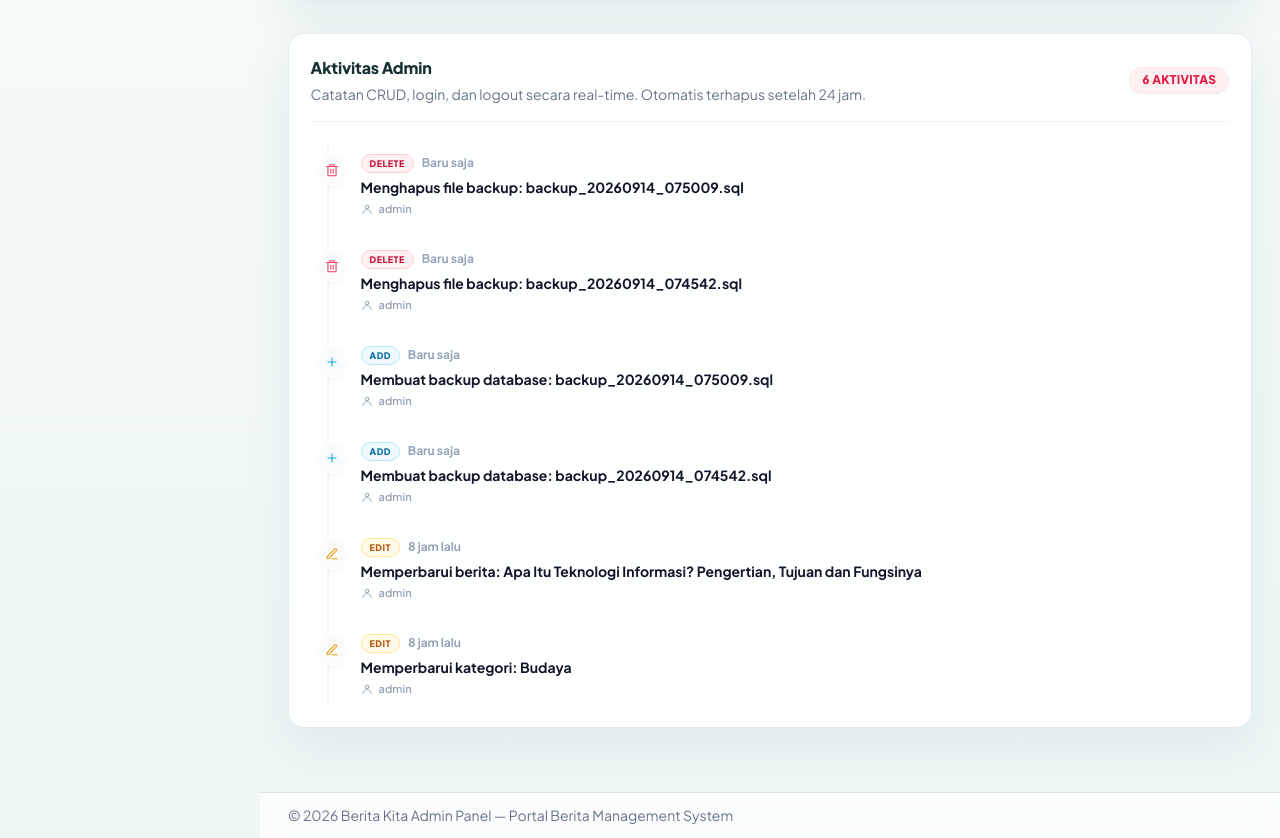
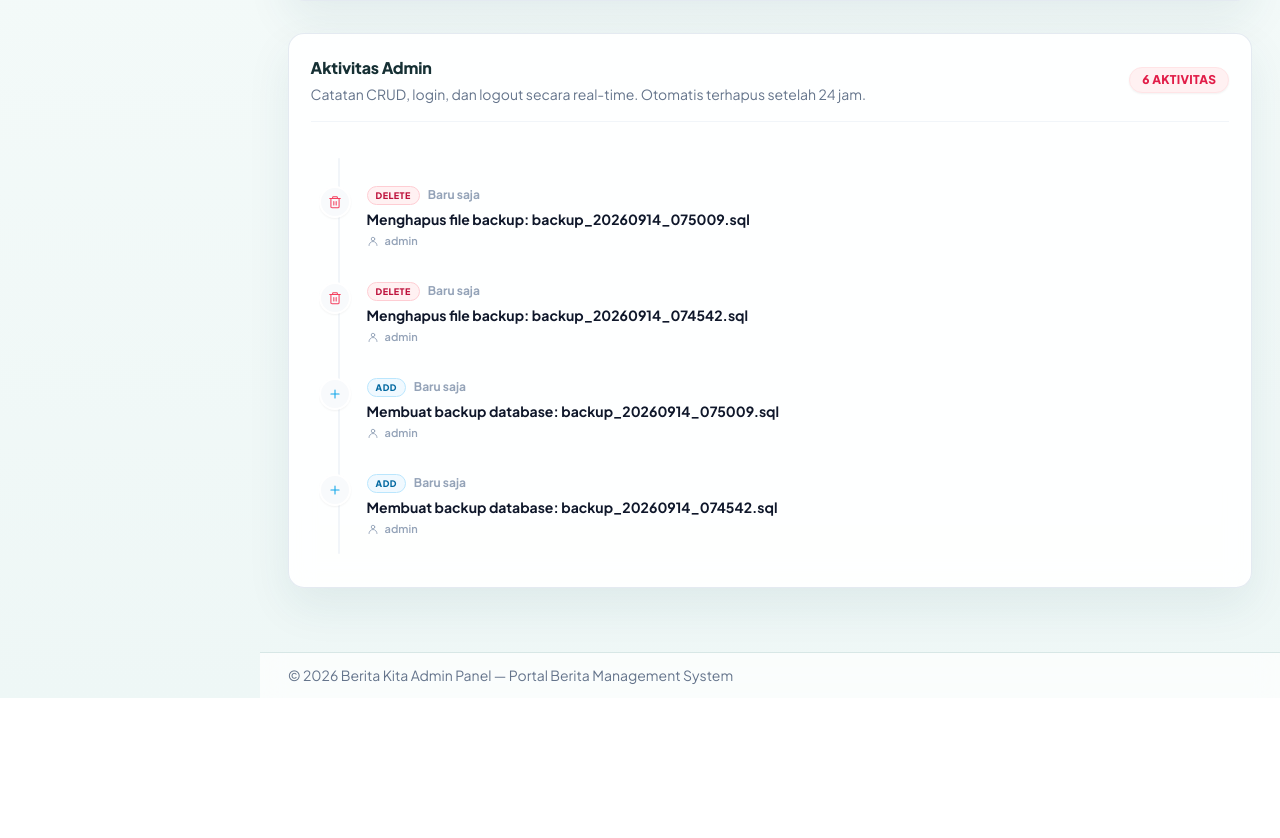
Before and after one commit to dewecorp/portal, a PHP site: page /admin/dashboard.php in a window 1280 px wide. Shown: the part 1107-1945 px from the top of the page. After the commit the page ends 1805 px from the top, so only its background shows below. Run offline with PHP 8.4, Linux system fonts and the light colour scheme; the visitor is signed in with stand-in values (Sample User, id 1); data comes from the database, SQL or seed files in the repository; data that the repository does not hold is empty; some libraries are stand-ins or nearby versions.

Commit message:
update dashboard

```diff
--- a/admin/dashboard.php
+++ b/admin/dashboard.php
@@ -198,7 +198,8 @@ include __DIR__ . '/header.php';
         <?php if (empty($logs)): ?>
             <div class="rounded-2xl border border-dashed border-slate-200 p-8 text-center text-sm font-semibold text-slate-400">Belum ada aktivitas tercatat hari ini.</div>
         <?php else: ?>
-            <div class="relative ml-4 border-l-2 border-slate-100 pl-8 space-y-8 py-2">
+            <div class="relative ml-2 pl-12 pr-2 space-y-8 py-2" style="max-height:420px;overflow-y:auto;">
+                <div class="absolute left-[19px] top-3 bottom-3 w-0.5 bg-slate-100 rounded" aria-hidden="true"></div>
                 <?php foreach ($logs as $log):
                     $action = $log['action'] ?? '';
                     $details = htmlspecialchars($log['details'] ?? '');
@@ -229,7 +230,7 @@ include __DIR__ . '/header.php';
                 ?>
                     <div class="relative">
                         <!-- Dot on timeline -->
-                        <span class="absolute -left-[45px] top-0 flex h-8 w-8 items-center justify-center rounded-full border-2 border-white bg-slate-50 shadow-sm transition group-hover:scale-110">
+                        <span class="absolute -left-12 top-0 flex h-8 w-8 items-center justify-center rounded-full border-2 border-white bg-slate-50 shadow-sm transition group-hover:scale-110">
                             <?php echo ui_icon($icon, 'w-3.5 h-3.5 ' . $iconColor); ?>
                         </span>
 
```
